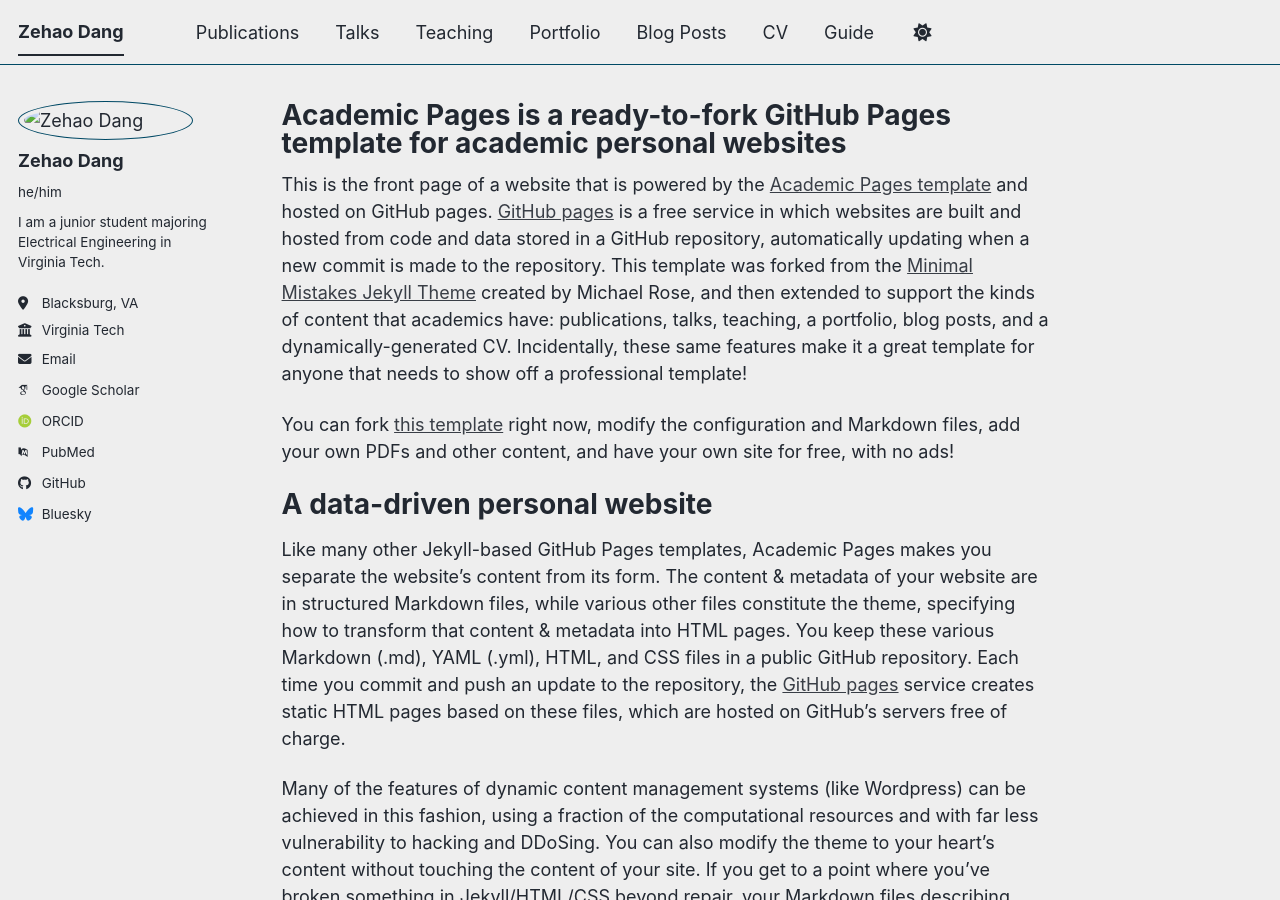
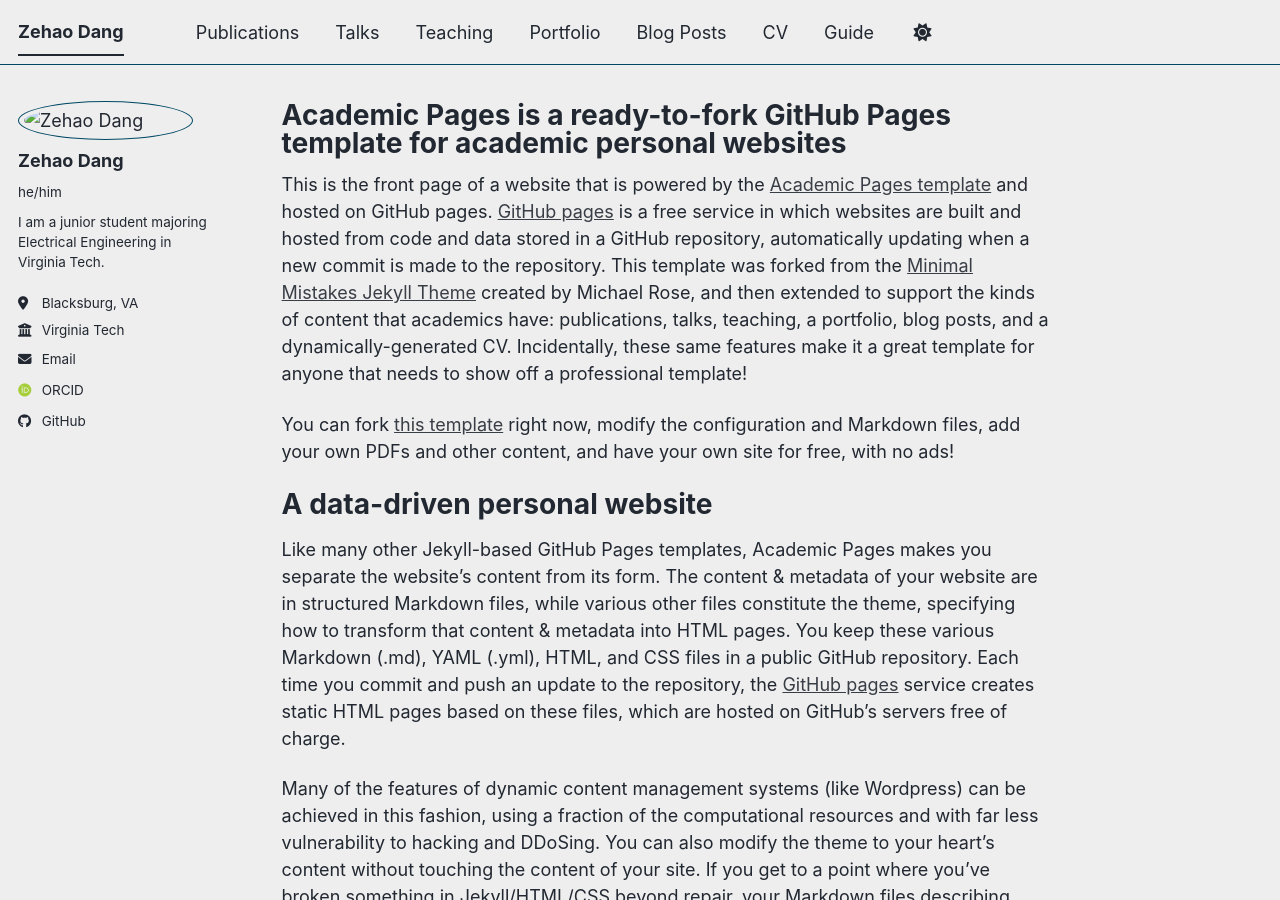
Before and after one commit to ZehaoDang1127/ZehaoDang1127.github.io, a Jekyll site: the page built from _pages/about.md, in a window 1280 px wide and 900 px high. Built offline with Jekyll 4.4.1, drawn with Linux system fonts in a browser that asks for light colours; some web fonts are replaced; a script bundle is joined from its source files by our own code; library files that are not in the unit come from our copies.

Commit message:
Update social media and profile links in config

```diff
--- a/_config.yml
+++ b/_config.yml
@@ -35,13 +35,13 @@
   # Academic websites
   academia         : # URL
   arxiv            : # URL - Update with the correct link to your profile
-  googlescholar    : "https://scholar.google.com/citations?user=PS_CX0AAAAAJ"
+  googlescholar    : #"https://scholar.google.com/citations?user=PS_CX0AAAAAJ"
   inspire-hep      : # URL
   impactstory      : # URL
   orcid            : "https://orcid.org/yourorcidurl"
   semantic         : # URL
   ssrn             : # URL
-  pubmed           : "https://www.ncbi.nlm.nih.gov/pubmed/?term=john+snow"
+  pubmed           : #"https://www.ncbi.nlm.nih.gov/pubmed/?term=john+snow"
   researchgate     : # URL
   scopus           : # URL
   zotero           : # URL
@@ -51,13 +51,13 @@
   bitbucket        : # Username - Update with your username on the site
   codepen          : # Username
   dribbble         : # Username
-  github           : "academicpages"
+  github           : "ZehaoDang1127"
   kaggle           : # Username
   stackoverflow    : # User number or user number and name (i.e., use "1" or "1/jeff-atwood")
 
   # Social media
   artstation       : # Username
-  bluesky          : "bsky.app" # Replace this with you Bluesky username
+  bluesky          : # Replace this with you Bluesky username
   facebook         : # Username
   flickr           : # Username
   foursquare       : # Username
```
